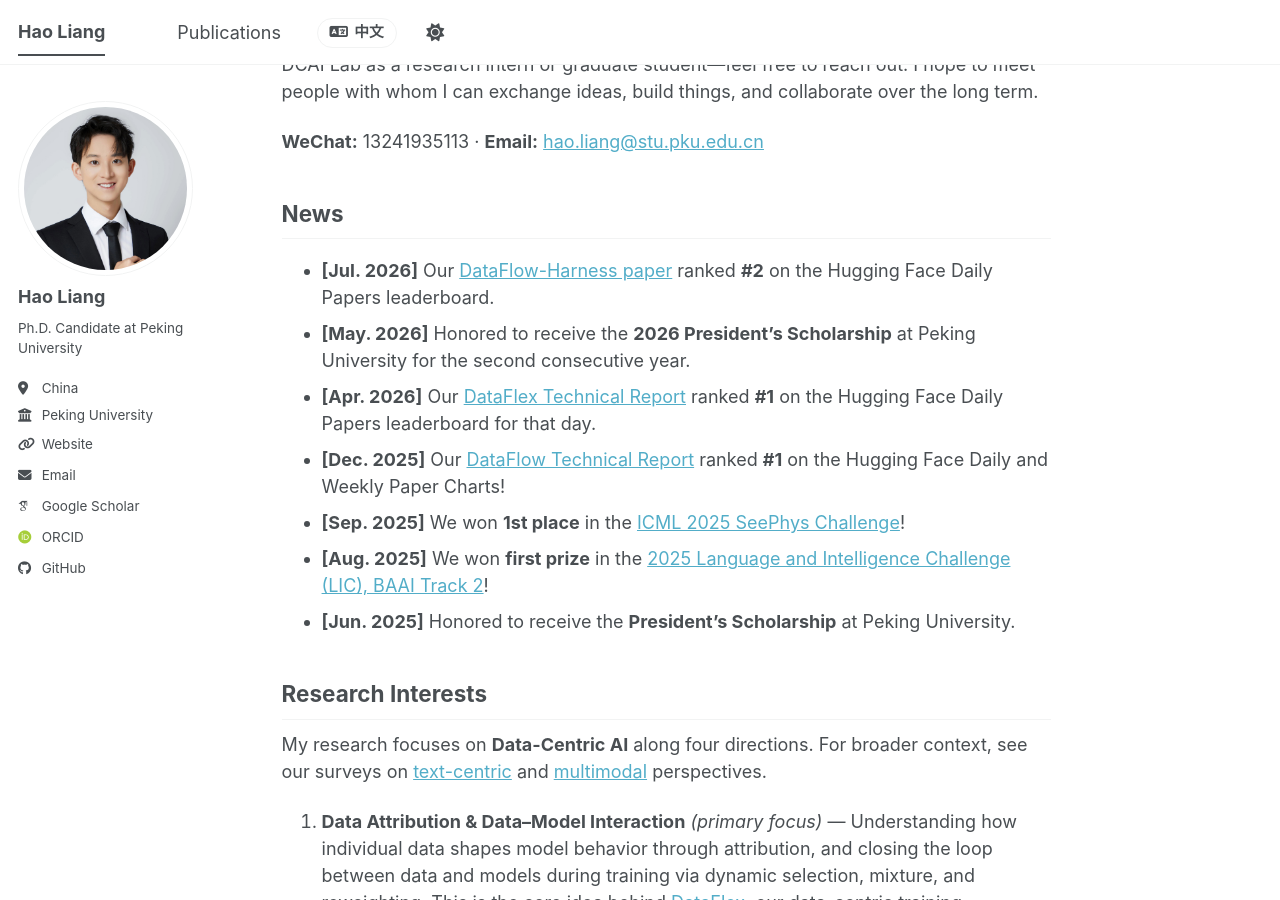
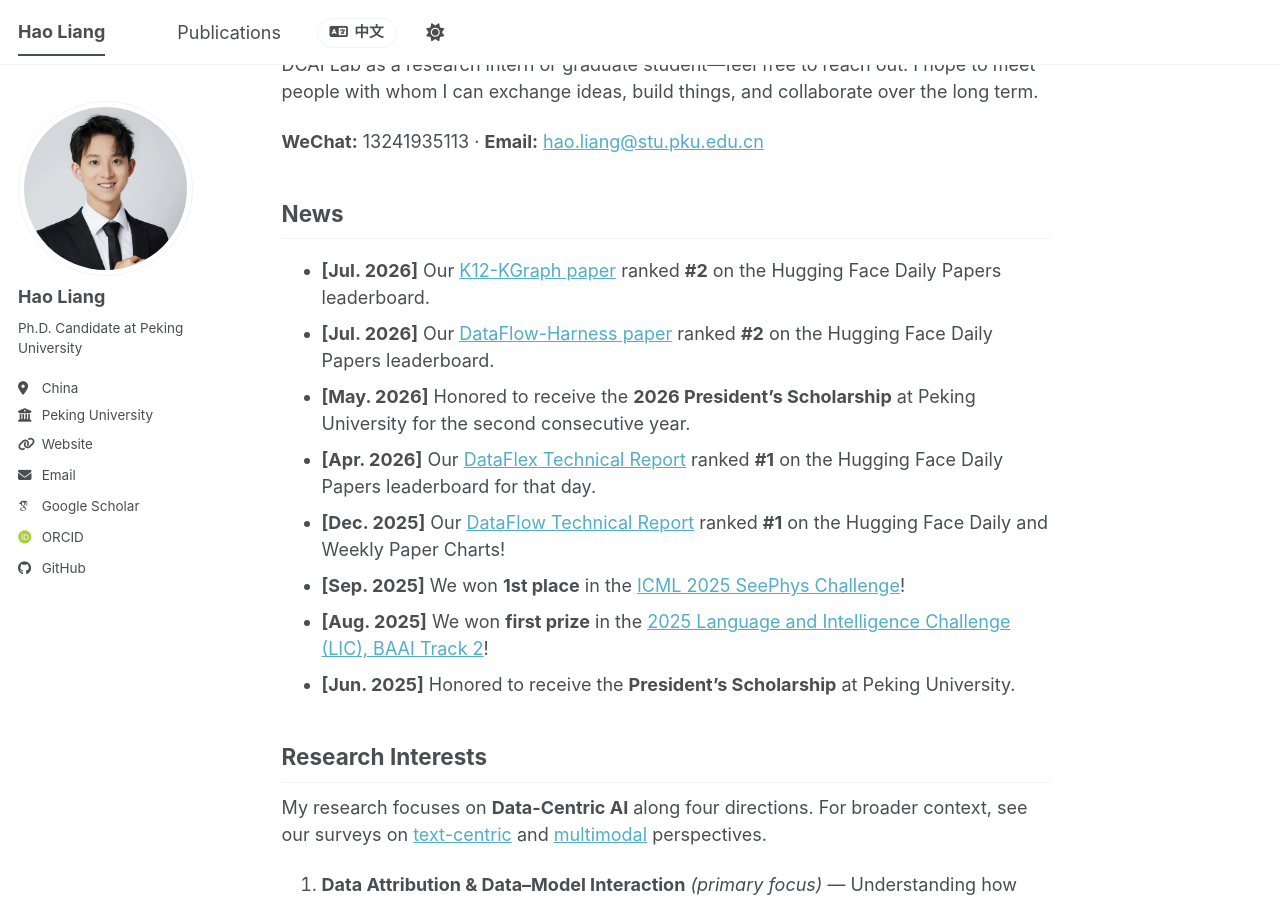
Before and after one commit to haolpku/haolpku.github.io, a Jekyll site: the page built from _pages/about.md, in a window 1280 px wide and 900 px high, scrolled down 1097 px. Built offline with Jekyll 4.4.1, drawn with Linux system fonts in a browser that asks for light colours; some web fonts are replaced; a script bundle is joined from its source files by our own code; library files that are not in the unit come from our copies.

Commit message:
Add K12-KGraph to homepage news

```diff
--- a/_pages/about.md
+++ b/_pages/about.md
@@ -39,6 +39,7 @@
 **WeChat:** 13241935113 · **Email:** [hao.liang@stu.pku.edu.cn](mailto:hao.liang@stu.pku.edu.cn)
 
 ## News
+- **[Jul. 2026]** Our [K12-KGraph paper](https://huggingface.co/papers/2605.09635) ranked **#2** on the Hugging Face Daily Papers leaderboard.
 - **[Jul. 2026]** Our [DataFlow-Harness paper](https://huggingface.co/papers/2607.16617) ranked **#2** on the Hugging Face Daily Papers leaderboard.
 - **[May. 2026]** Honored to receive the **2026 President's Scholarship** at Peking University for the second consecutive year.
 - **[Apr. 2026]** Our [DataFlex Technical Report](https://huggingface.co/papers/2603.26164) ranked **#1** on the Hugging Face Daily Papers leaderboard for that day.
```
Also changed, not shown: _pages/about-zh.md (+1 -0 lines).
